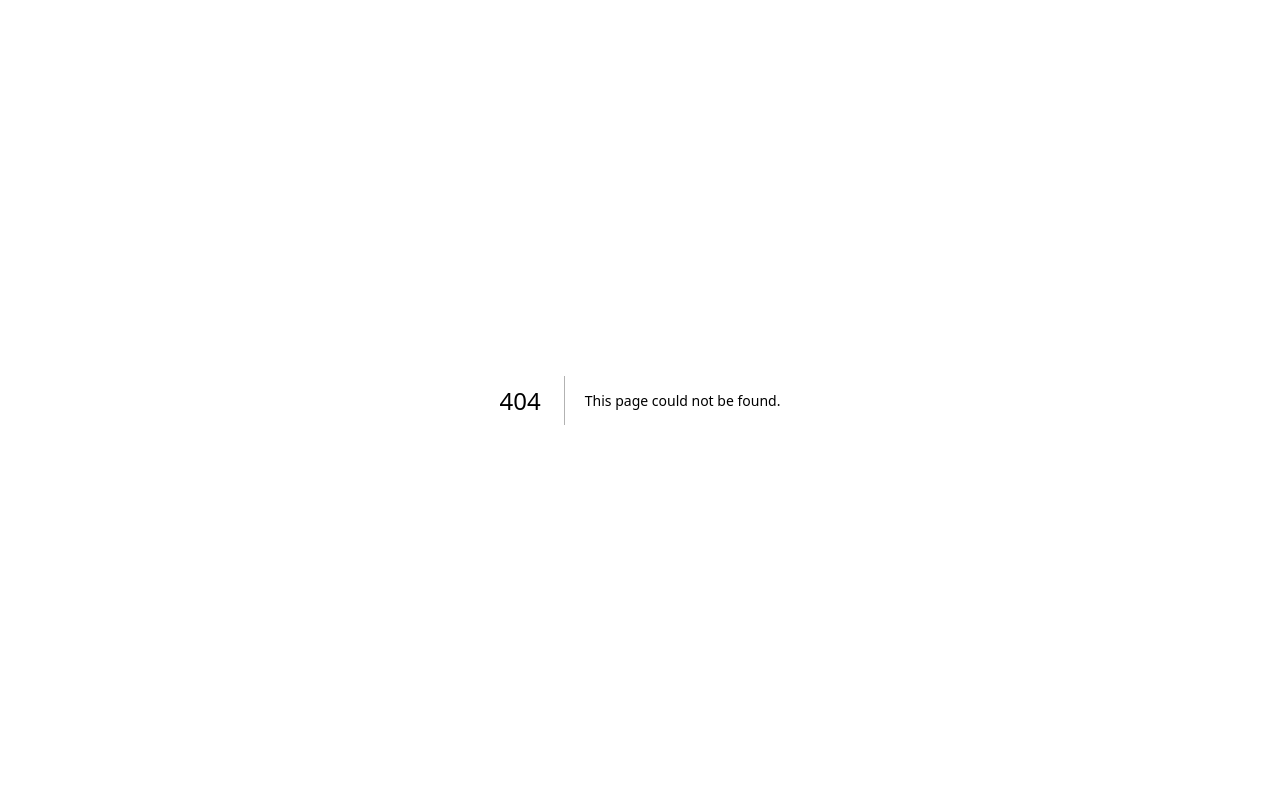
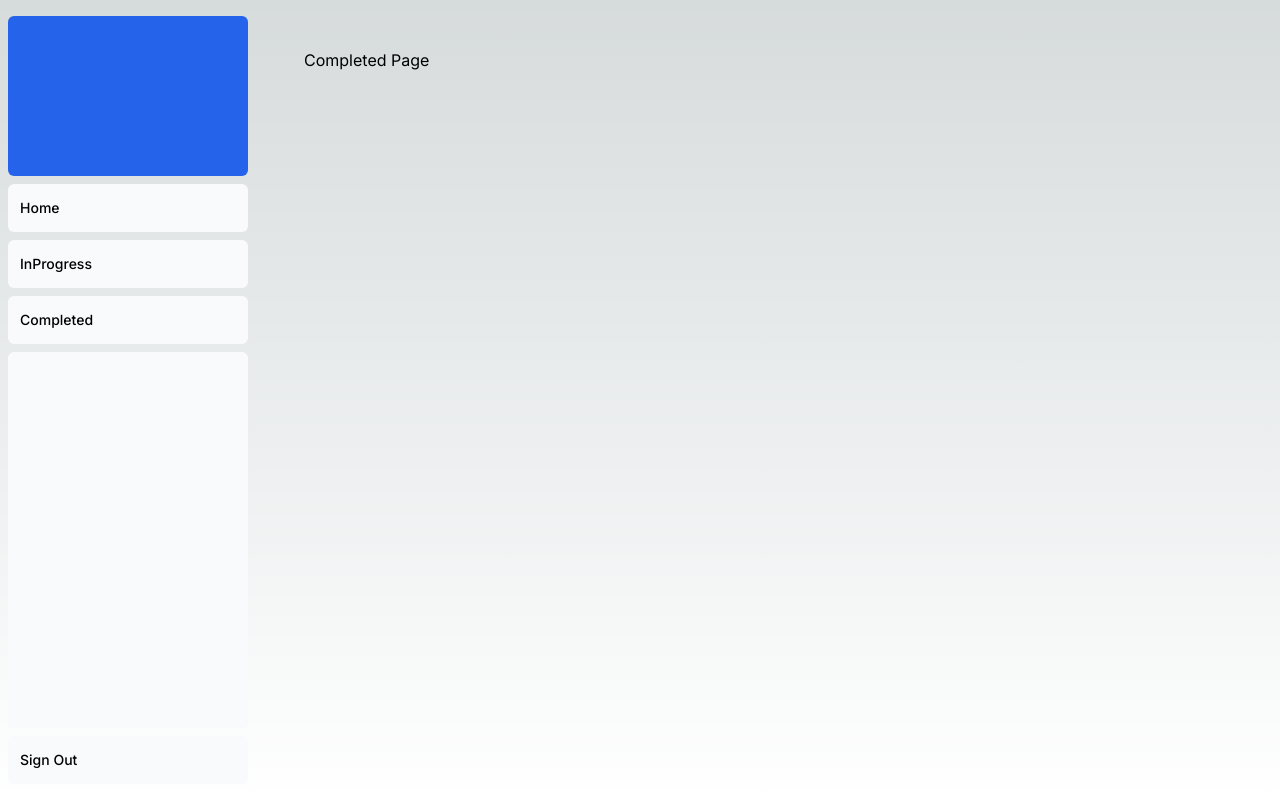
Before and after one commit to marks-eduhub/skiller-frontend, a Next.js app: page /dashboard/completed in a window 1280 px wide. Before the commit this address had no page. Built offline with nearby package versions, Linux system fonts and the light colour scheme.

Commit message:
add basic layout

```diff
--- /dev/null
+++ b/app/dashboard/completed/page.tsx
@@ -0,0 +1,3 @@
+export default function Completed() {
+    return <p>Completed Page</p>;
+  }
--- /dev/null
+++ b/app/dashboard/inProgress/page.tsx
@@ -0,0 +1,3 @@
+export default function InProgress() {
+    return <p>InProgress Page</p>;
+  }
--- /dev/null
+++ b/app/dashboard/layout.tsx
@@ -0,0 +1,13 @@
+import SideNav from '@/app/dashboard/sidenav';
+
+
+export default function Layout({ children }: { children: React.ReactNode }) {
+  return (
+    <div className="flex h-screen flex-col md:flex-row md:overflow-hidden">
+      <div className="w-full flex-none md:w-64">
+        <SideNav/>
+      </div>
+      <div className="flex-grow p-6 md:overflow-y-auto md:p-12">{children}</div>
+    </div>
+  );
+}
--- /dev/null
+++ b/app/dashboard/nav-links.tsx
@@ -0,0 +1,35 @@
+
+import { AiFillHome } from "react-icons/ai";
+
+
+  const links = [
+    { name: 'Home', href: '/dashboard', icon: AiFillHome },
+    {
+      name: 'InProgress',
+      href: '/dashboard/inProgress',
+    //   icon: DocumentDuplicateIcon,
+    },
+    { name: 'Completed', href: '/dashboard/completed',
+    //  icon: UserGroupIcon
+     },
+  ];
+
+  export default function NavLinks() {
+    return (
+      <>
+        {links.map((link) => {
+          const LinkIcon = link.icon;
+          return (
+            <a
+              key={link.name}
+              href={link.href}
+              className="flex h-[48px] grow items-center justify-center gap-2 rounded-md bg-gray-50 p-3 text-sm font-medium hover:bg-sky-100 hover:text-blue-600 md:flex-none md:justify-start md:p-2 md:px-3"
+            >
+              {/* <LinkIcon className="w-6" /> */}
+              <p className="hidden md:block">{link.name}</p>
+            </a>
+          );
+        })}
+      </>
+    );
+  }
--- /dev/null
+++ b/app/dashboard/page.tsx
@@ -0,0 +1,3 @@
+export default function Page() {
+    return <p>Dashboard Page</p>;
+  }
--- /dev/null
+++ b/app/dashboard/sidenav.tsx
@@ -0,0 +1,29 @@
+import Link from 'next/link';
+import NavLinks from '@/app/dashboard/nav-links';
+// import AcmeLogo from '@/app/ui/acme-logo';
+// import { PowerIcon } from '@heroicons/react/24/outline';
+
+export default function SideNav() {
+  return (
+    <div className="flex h-full flex-col px-3 py-4 md:px-2">
+      <Link
+        className="mb-2 flex h-20 items-end justify-start rounded-md bg-blue-600 p-4 md:h-40"
+        href="/"
+      >
+        <div className="w-32 text-white md:w-40">
+          {/* <AcmeLogo /> */}
+        </div>
+      </Link>
+      <div className="flex grow flex-row justify-between space-x-2 md:flex-col md:space-x-0 md:space-y-2">
+        <NavLinks />
+        <div className="hidden h-auto w-full grow rounded-md bg-gray-50 md:block"></div>
+        <form>
+          <button className="flex h-[48px] w-full grow items-center justify-center gap-2 rounded-md bg-gray-50 p-3 text-sm font-medium hover:bg-sky-100 hover:text-blue-600 md:flex-none md:justify-start md:p-2 md:px-3">
+            {/* <PowerIcon className="w-6" /> */}
+            <div className="hidden md:block">Sign Out</div>
+          </button>
+        </form>
+      </div>
+    </div>
+  );
+}
```
